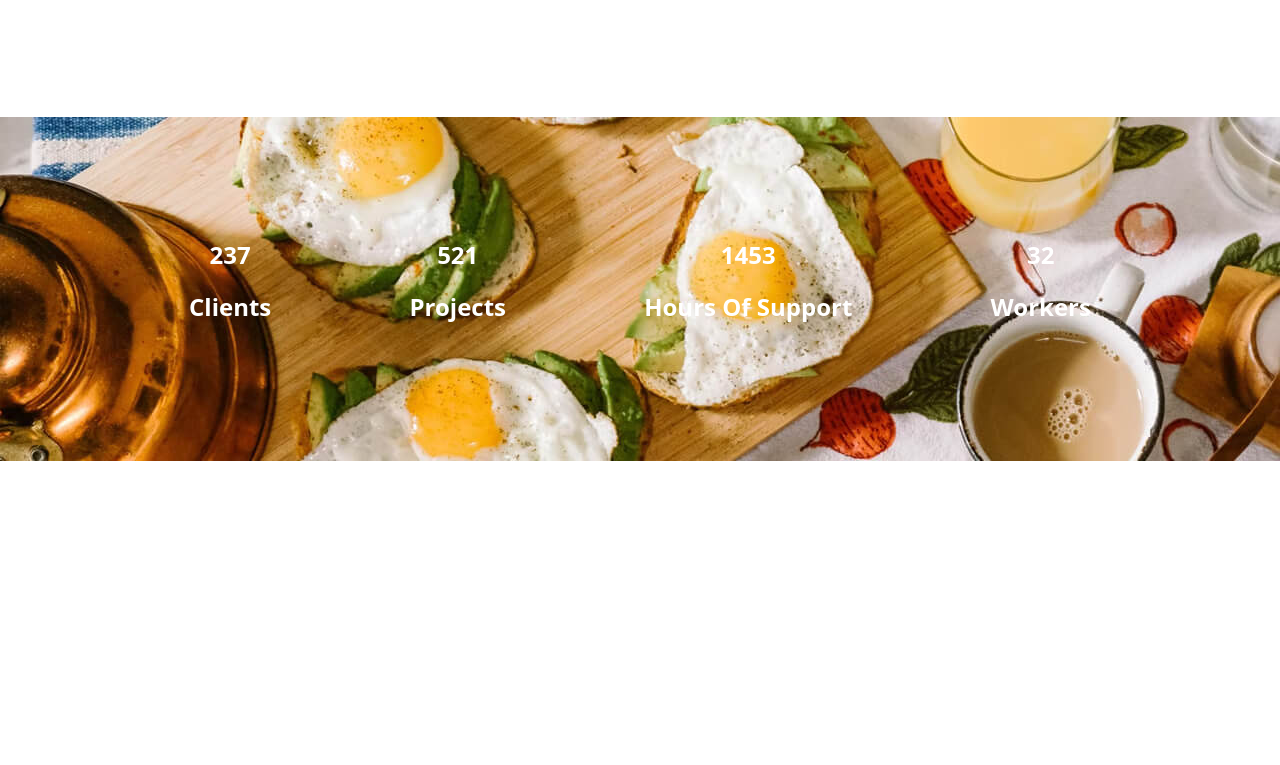
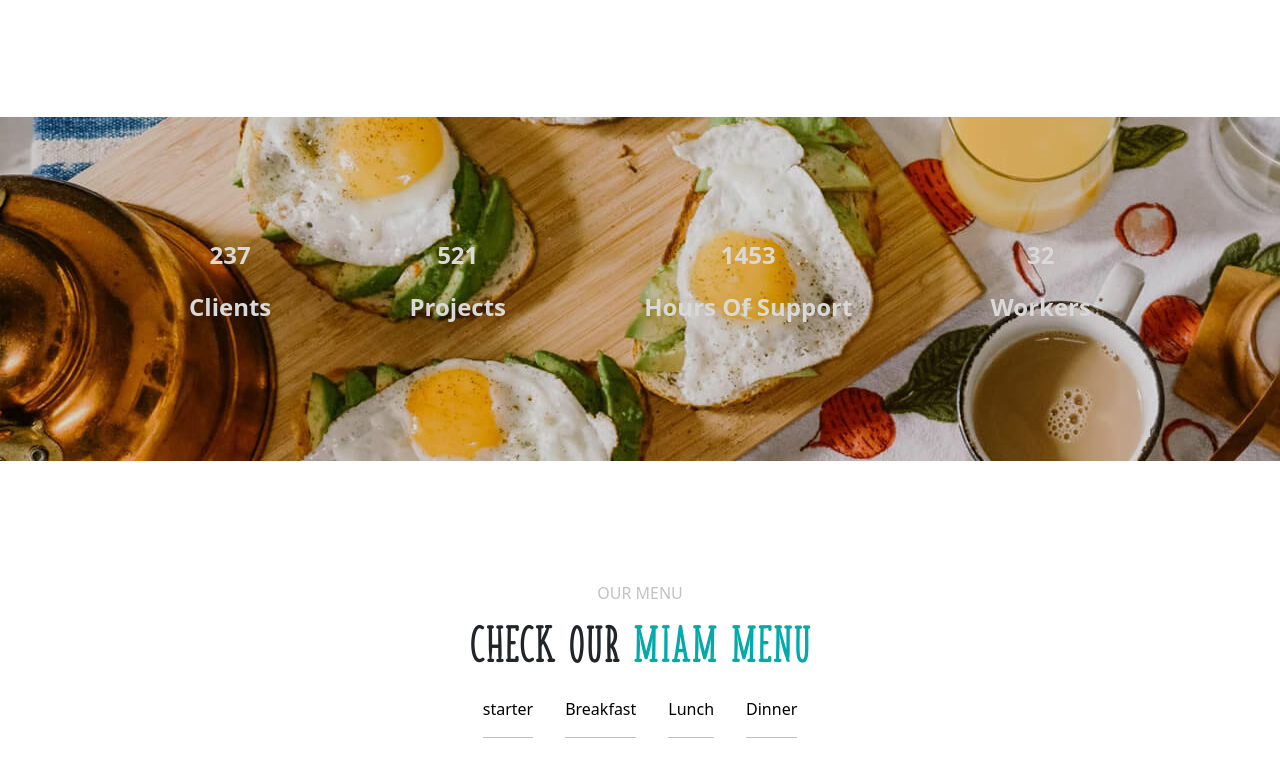
Before and after one commit to sebreye/Projet-Miam, a website: page index.html in a window 1280 px wide. Shown: the part 1815-2580 px from the top of the page. Before the commit the page ends 2396 px from the top, so only its background shows below. Drawn offline with Linux system fonts and the light colour scheme.

Commit message:
ajout menu

```diff
--- a/index.html
+++ b/index.html
@@ -119,5 +119,21 @@
             <p>Workers</p>
         </div>
     </section>
+
+    <!-- fin followers -->
+
+    <!-- début menu -->
+    <section class="pt-menu">
+        <div class="titre-about">
+            <p>OUR MENU</p>
+            <h2> CHECK OUR<span> MIAM MENU </span></h2>
+        </div>
+        <div class="carte">
+            <button>starter <hr></button>
+            <button>Breakfast <hr></button>
+            <button>Lunch <hr></button>
+            <button>Dinner <hr></button>
+        </div>
+    </section>
 </body>
 </html>
--- a/src/sass/modules/_about.scss
+++ b/src/sass/modules/_about.scss
@@ -39,8 +39,7 @@
 .img-about{
     margin-top: 3vh;
 }
-.img1-about img{
-}
+
 
 .para-about{
     position: relative;
--- a/src/sass/modules/_followers.scss
+++ b/src/sass/modules/_followers.scss
@@ -5,6 +5,7 @@
     padding: 15vh;
     margin-bottom: 15vh;
     color: white;
+    filter: brightness(0.85);
     display: flex;
     justify-content: space-around;
 }
--- a/src/sass/modules/_menu.scss
+++ b/src/sass/modules/_menu.scss
@@ -0,0 +1,13 @@
+.carte {
+    display: flex;
+    justify-content: center;
+
+}
+.carte button{
+    margin: 10px;
+    border: none;
+    background: transparent;
+}
+.carte button:hover{
+    color: rgb(8, 185, 185);
+}
```
Also changed, not shown: public/css/app.css.
